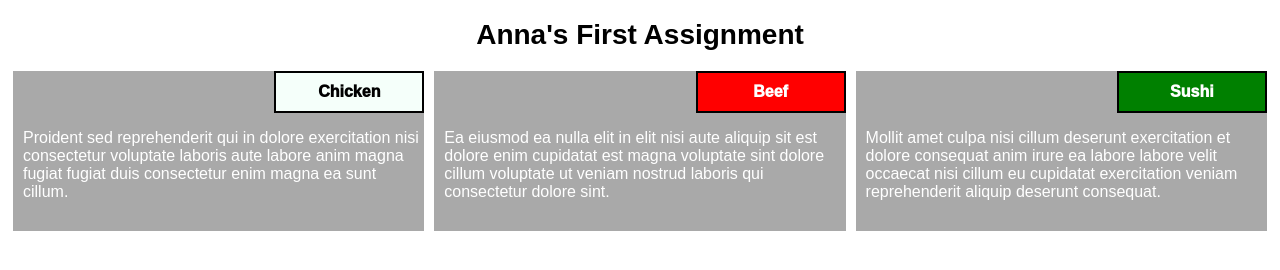
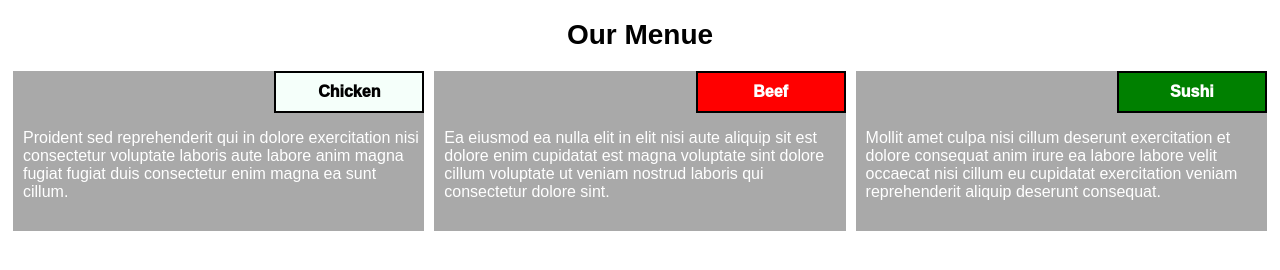
Before and after one commit to anna-pye/coursera-test, a plain HTML site: page module2-solution/index.html in a window 1280 px wide. Drawn offline with Linux system fonts and the light colour scheme.

Commit message:
Update index.html

```diff
--- a/module2-solution/index.html
+++ b/module2-solution/index.html
@@ -10,7 +10,7 @@
 <body>
 
  <div class="title">
-		<h1>Anna's First Assignment</h1>
+		<h1>Our Menue</h1>
 	</div>
 
 <div class="row">
```
